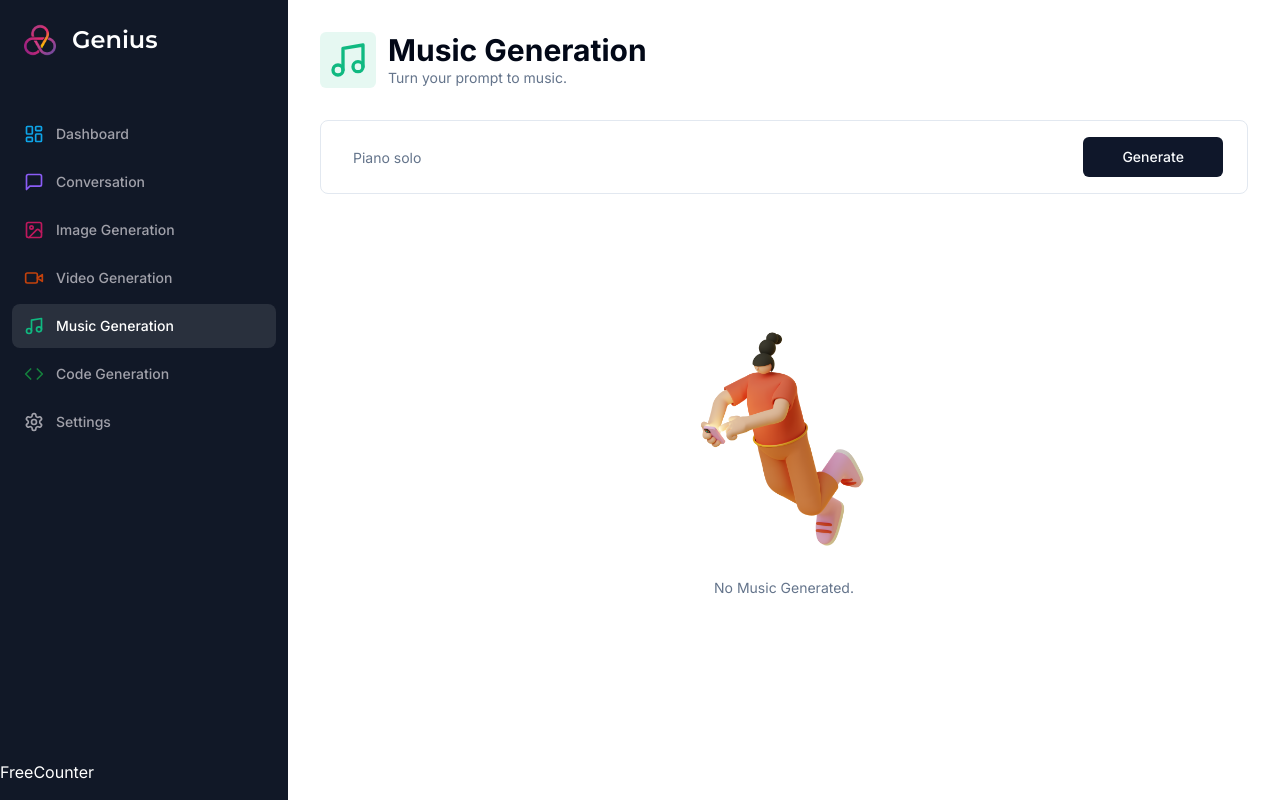
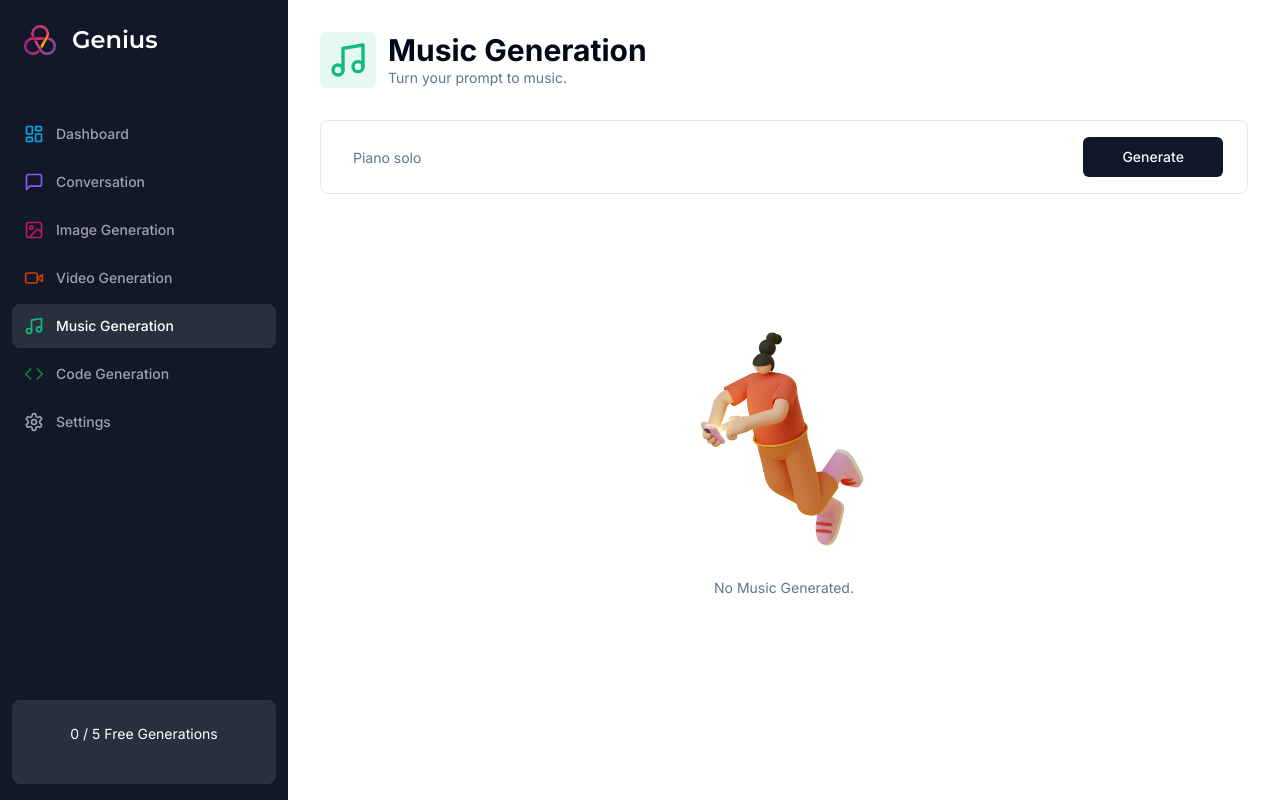
Before and after one commit to Topstar1995/AI-Saas, a Next.js app: page /music in a window 1280 px wide. Built offline with nearby package versions, Linux system fonts and the light colour scheme; no server answers.

Commit message:
added new shadcn comp progress

```diff
--- a/components/free-counter.tsx
+++ b/components/free-counter.tsx
@@ -1,6 +1,9 @@
 "use client";
 
 import React, { useEffect, useState } from "react";
+
+import { Card, CardContent } from "@/components/ui/card";
+import { MAX_FREE_COUNT } from "@/constants";
 
 export default function FreeCounter({
   apiLimitCount = 0
@@ -15,5 +18,17 @@
 
   if (!mounted) return null;
 
-  return <div>FreeCounter</div>;
+  return (
+    <div className="px-3">
+      <Card className="bg-white/10 border-0">
+        <CardContent className="py-6">
+          <div className="text-center text-sm text-white mb-4 space-y-2">
+            <p>
+              {apiLimitCount} / {MAX_FREE_COUNT} Free Generations
+            </p>
+          </div>
+        </CardContent>
+      </Card>
+    </div>
+  );
 }
--- /dev/null
+++ b/components/ui/progress.tsx
@@ -0,0 +1,28 @@
+"use client"
+
+import * as React from "react"
+import * as ProgressPrimitive from "@radix-ui/react-progress"
+
+import { cn } from "@/lib/utils"
+
+const Progress = React.forwardRef<
+  React.ElementRef<typeof ProgressPrimitive.Root>,
+  React.ComponentPropsWithoutRef<typeof ProgressPrimitive.Root>
+>(({ className, value, ...props }, ref) => (
+  <ProgressPrimitive.Root
+    ref={ref}
+    className={cn(
+      "relative h-4 w-full overflow-hidden rounded-full bg-secondary",
+      className
+    )}
+    {...props}
+  >
+    <ProgressPrimitive.Indicator
+      className="h-full w-full flex-1 bg-primary transition-all"
+      style={{ transform: `translateX(-${100 - (value || 0)}%)` }}
+    />
+  </ProgressPrimitive.Root>
+))
+Progress.displayName = ProgressPrimitive.Root.displayName
+
+export { Progress }
--- a/package.json
+++ b/package.json
@@ -15,6 +15,7 @@
     "@radix-ui/react-avatar": "^1.0.3",
     "@radix-ui/react-dialog": "^1.0.4",
     "@radix-ui/react-label": "^2.0.2",
+    "@radix-ui/react-progress": "^1.0.3",
     "@radix-ui/react-select": "^1.2.2",
     "@radix-ui/react-slot": "^1.0.2",
     "@types/node": "20.4.2",
```
Also changed, not shown: 1 other file (tests, documents, lock files or other folders).
